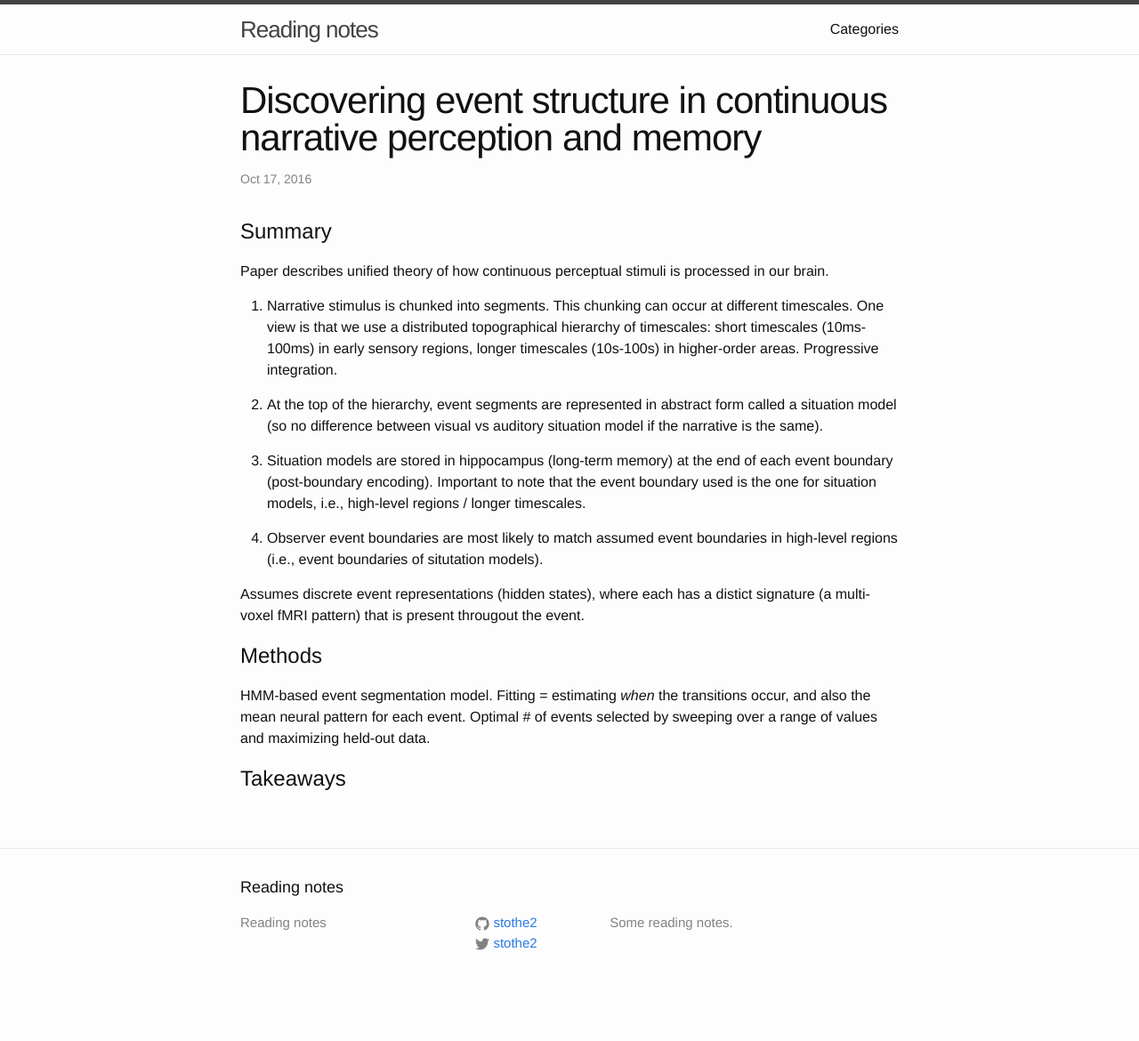
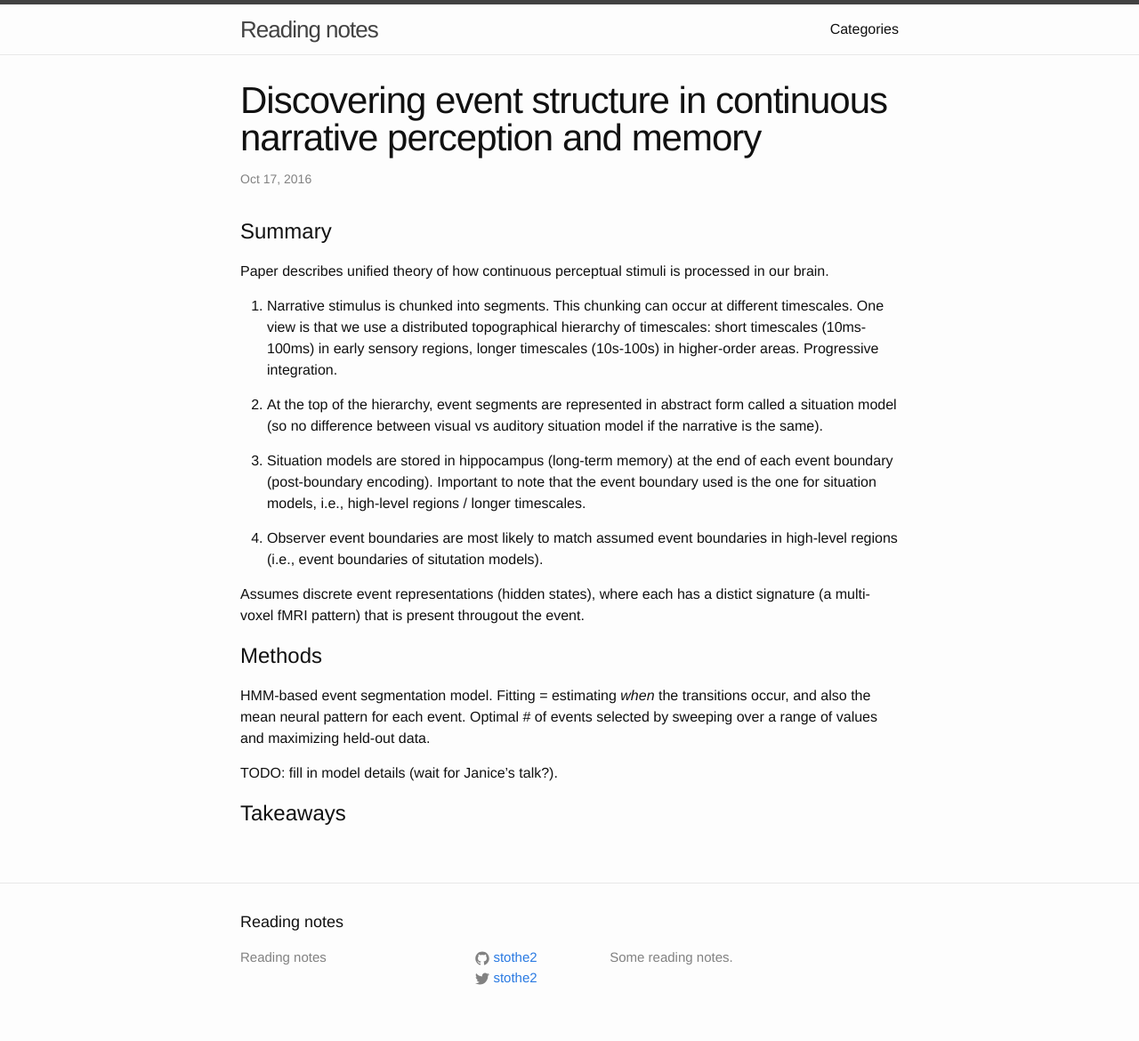
Before and after one commit to stothe2/literature-review, a Jekyll site: the page built from _posts/2016-10-17-Baldassano2016.md, in a window 1280 px wide. Shown: the whole page at 89% size. Built offline with Jekyll 4.4.1, drawn with Linux system fonts in a browser that asks for light colours; before the commit the page ends 1131 px from its top, so only the background shows below that.

Commit message:
Update list

```diff
--- a/_posts/2016-10-17-Baldassano2016.md
+++ b/_posts/2016-10-17-Baldassano2016.md
@@ -23,4 +23,6 @@ Assumes discrete event representations (hidden states), where each has a distict
 
 HMM-based event segmentation model. Fitting = estimating *when* the transitions occur, and also the mean neural pattern for each event. Optimal # of events selected by sweeping over a range of values and maximizing held-out data.
 
+TODO: fill in model details (wait for Janice's talk?).
+
 # Takeaways
```
Also changed, not shown: README.md.
